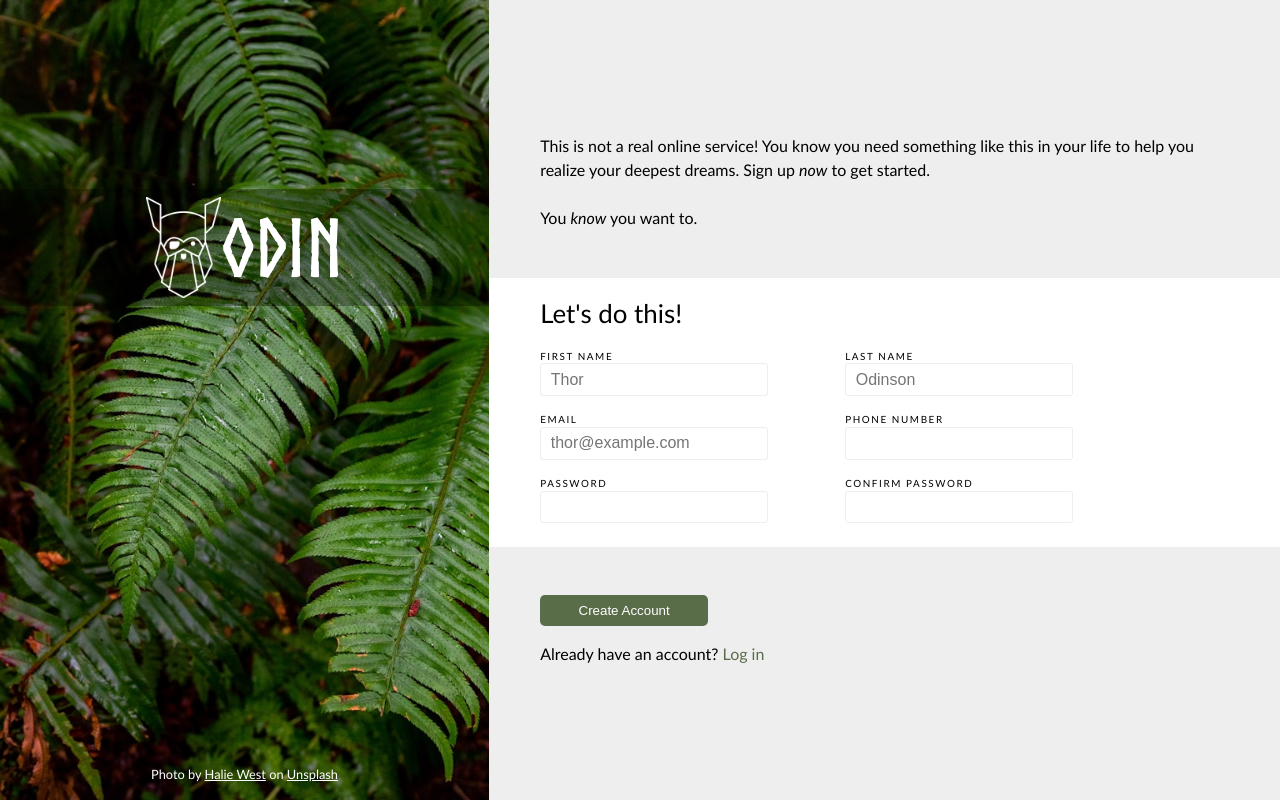
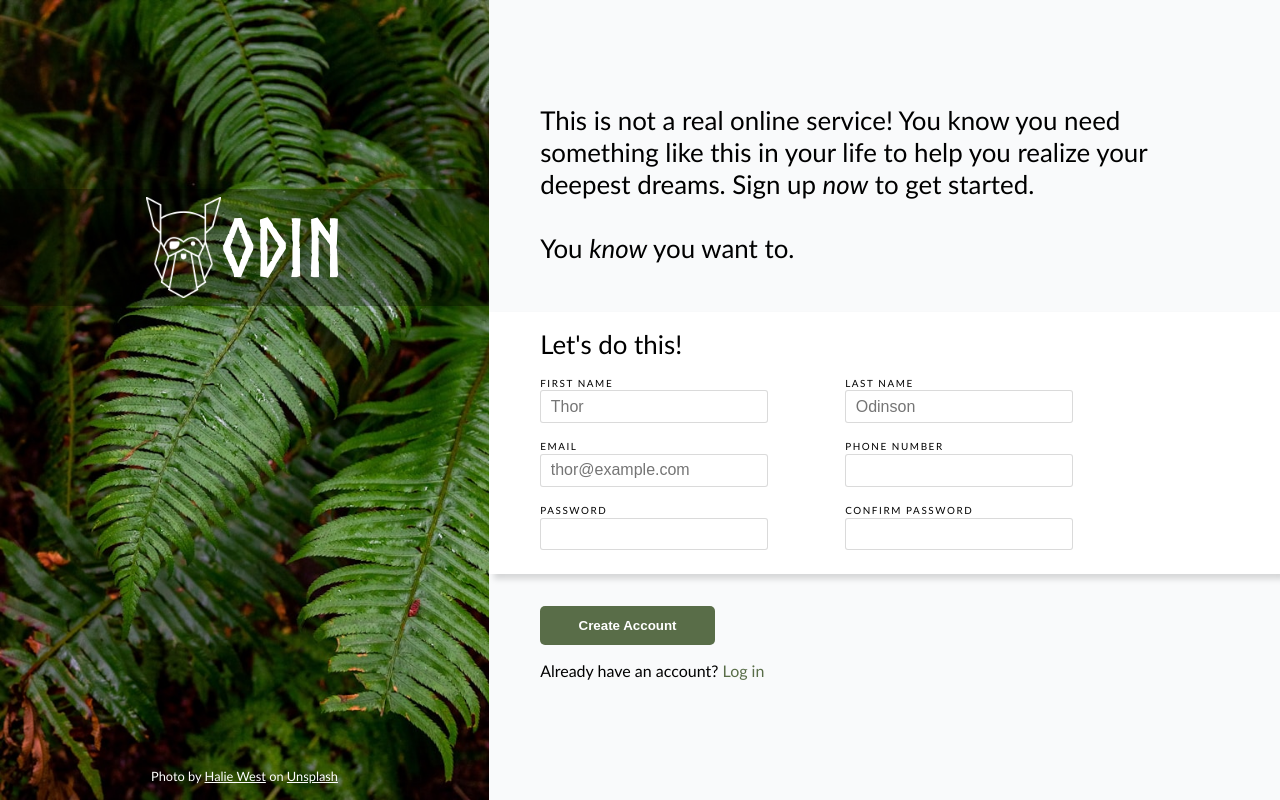
Before and after one commit to csgray/odin-sign-up-form, a plain HTML site: page index.html in a window 1280 px wide. Drawn offline with Linux system fonts and the light colour scheme.

Commit message:
feat: Style form header and footer text

```diff
--- a/styles.css
+++ b/styles.css
@@ -5,7 +5,7 @@
 
 :root {
     --accent-color: #596D48;
-    --background-color: #EEEEEE;
+    --background-color: #F9FAFB;
     --validation-color: #b70000;
     --white: #FFFFFF;
 
@@ -26,7 +26,6 @@
 
 body {
     font-family: Seravek, 'Gill Sans Nova', Ubuntu, Calibri, 'DejaVu Sans', source-sans-pro, sans-serif;
-    line-height: 1.5;
 
     display: flex;
 }
@@ -75,7 +74,6 @@ body {
 .form {
     display: flex;
     flex-direction: column;
-    gap: 4vh;
 
     background-color: var(--background-color);
 
@@ -83,15 +81,21 @@ body {
 }
 
 .form-header {
-    padding: 2vh 4vw;
+    padding: 0 4vw;
     margin-top: auto;
+
+    font-size: var(--font-size-2);
+    font-weight: 500;
 }
 
 .form-body {
     background-color: var(--white);
+    box-shadow: 5px 5px 6px 0px #00000025;
     padding: 2vh 4vw 3vh; /* top | left and right | bottom */
+    margin: 6vh 0 2vh;
 
     font-size: var(--font-size-2);
+    font-weight: 500;
 
     display: flex;
     flex-direction: column;
@@ -107,13 +111,14 @@ body {
         font-size: var(--font-size-0);
         text-transform: uppercase;
         letter-spacing: 0.1rem;
+        line-height: 1.5;
 
         display: block;
     }
 
     & input {
         padding: 0.4rem 0.6rem;
-        border: 1px solid var(--background-color);
+        border: 1px solid #00000025;
         border-radius: 3px;
 
         font-size: var(--font-size-1);
@@ -156,16 +161,18 @@ body {
 
     & button {
         width: fit-content;
-        padding: 1vh 3vw;
+        padding: 1.5vh 3vw;
         border: none;
         border-radius: 5px;
 
         background-color: var(--accent-color);
         color: #fff;
+        font-weight: 600;
     }
 
     & a {
         color: var(--accent-color);
         text-decoration: none;
+        font-weight: 500;
     }
 }
```
Also changed, not shown: index.html (+0 -1 lines).
